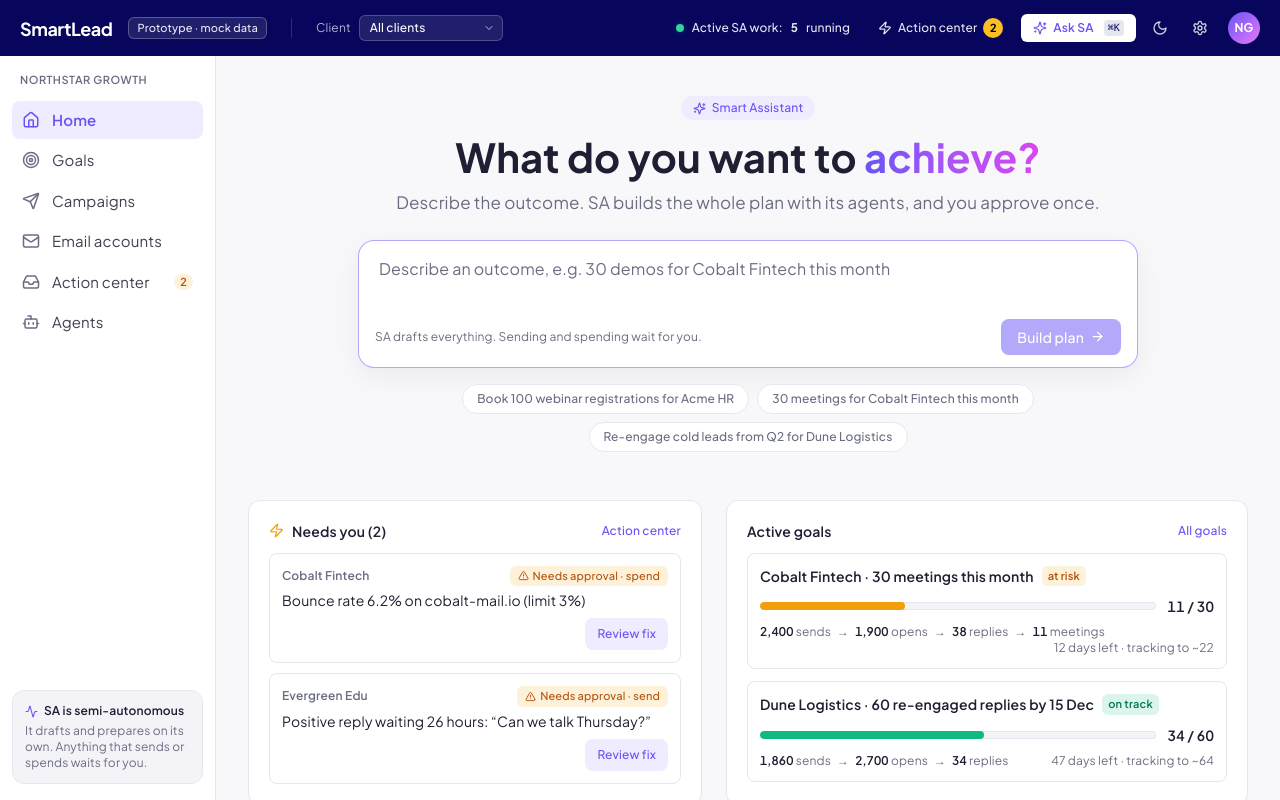
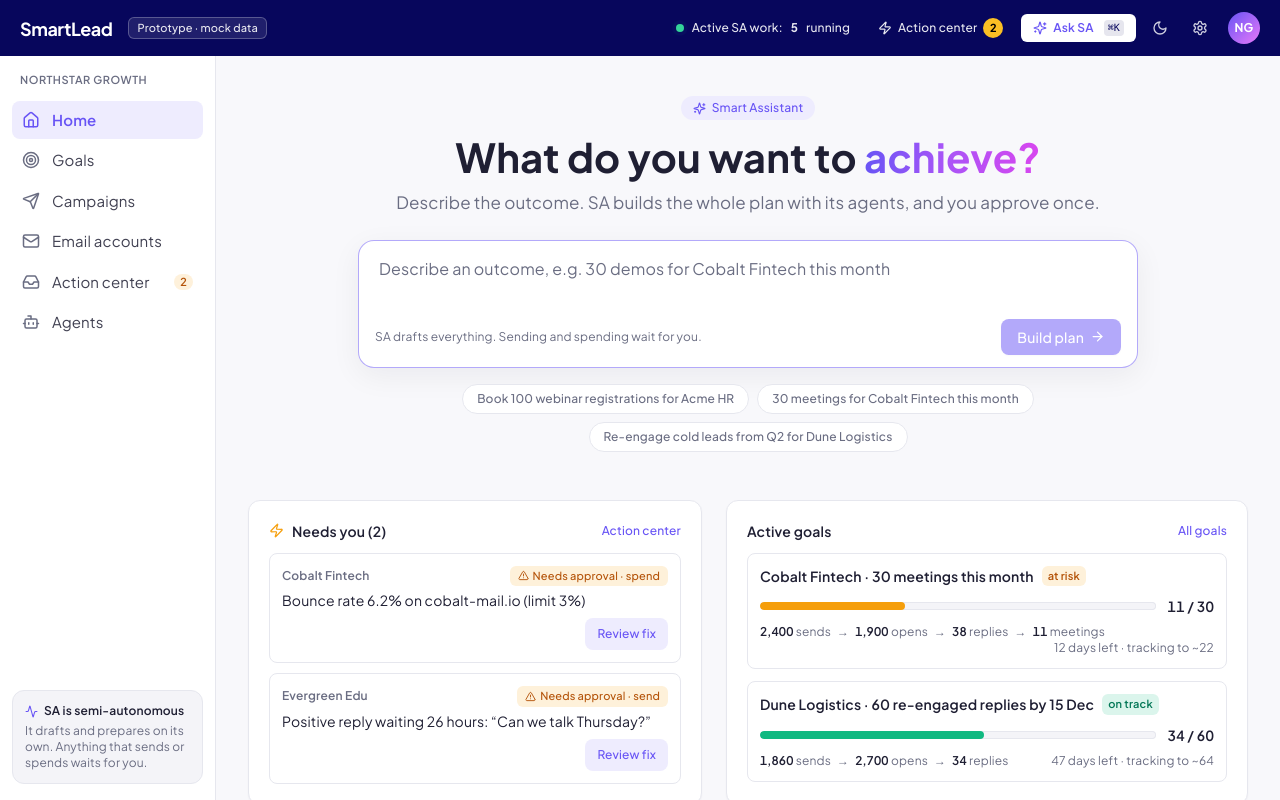
Before and after one commit to vibingmonk/smartlead, a React (Vite) app: page / in a window 1280 px wide. Built offline with nearby package versions, Linux system fonts and the light colour scheme.

Commit message:
Remove client selection from top bar and SA settings
SmartLead has no per-client view or per-client autonomy, so the prototype
shouldn't offer them. All pages now show every client, and SA settings
apply agency-wide.

Co-Authored-By: Claude Opus 5.5 <noreply@anthropic.com>

```diff
--- a/src/data.ts
+++ b/src/data.ts
@@ -4,11 +4,6 @@ import type {
 
 // All data is fictional. Agency: Northstar Growth.
 export const AGENCY = 'Northstar Growth';
-
-export const CLIENTS = [
-  'Acme HR', 'Brightpath Health', 'Cobalt Fintech', 'Dune Logistics', 'Evergreen Edu', 'Fjord Analytics',
-  'Granite Legal', 'Harbor Retail', 'Ion Robotics', 'Juniper Travel', 'Keystone Realty', 'Lumen Media',
-];
 
 export const EXAMPLES = [
   'Book 100 webinar registrations for Acme HR',
--- a/src/pages/ActionCenter.tsx
+++ b/src/pages/ActionCenter.tsx
@@ -7,11 +7,10 @@ import { Button, Card, GateBadge, Modal, PageHeader, cx } from '../ui';
 export default function ActionCenter() {
   const s = useStore();
   const [confirmAll, setConfirmAll] = useState(false);
-  const inClient = (c: string) => s.client === 'All clients' || c === s.client;
-  const items = s.actions.filter((a) => a.status !== 'dismissed' && inClient(a.client)).sort((a, b) => b.rank - a.rank);
+  const items = s.actions.filter((a) => a.status !== 'dismissed').sort((a, b) => b.rank - a.rank);
   const open = items.filter((a) => a.status === 'open');
-  const fixed = s.autoFixed.filter((f) => inClient(f.client));
-  const watching = s.watching.filter((w) => inClient(w.client));
+  const fixed = s.autoFixed;
+  const watching = s.watching;
   const totalSends = open.reduce((n, a) => n + a.sends, 0);
   const totalCredits = open.reduce((n, a) => n + a.credits, 0);
 
--- a/src/pages/Campaigns.tsx
+++ b/src/pages/Campaigns.tsx
@@ -17,8 +17,8 @@ const STATUS_CLS: Record<string, string> = {
 export function Campaigns() {
   const s = useStore();
   const [tab, setTab] = useState('All');
-  const rows = s.campaigns.filter((c) => (s.client === 'All clients' || c.client === s.client) && (tab === 'All' || c.status === tab));
-  const count = (t: string) => s.campaigns.filter((c) => (s.client === 'All clients' || c.client === s.client) && (t === 'All' || c.status === t)).length;
+  const rows = s.campaigns.filter((c) => tab === 'All' || c.status === tab);
+  const count = (t: string) => s.campaigns.filter((c) => t === 'All' || c.status === t).length;
   return (
     <div className="px-8 py-8">
       <PageHeader title="Email campaigns" subtitle="Manage and track all your outreach campaigns" />
@@ -77,7 +77,7 @@ export function Campaigns() {
 export function Accounts() {
   const s = useStore();
   const simulated = s.actions.some((a) => a.id === 'bp' && a.status === 'open');
-  const rows = MAILBOXES.filter((m) => s.client === 'All clients' || m.client === s.client).map((m) =>
+  const rows = MAILBOXES.map((m) =>
     m.email === 'ops@brightpath-mail.com' && simulated ? { ...m, status: 'Disconnected' as const, sentToday: 0 } : m,
   );
   return (
--- a/src/pages/Goals.tsx
+++ b/src/pages/Goals.tsx
@@ -6,7 +6,7 @@ import { Button, Card, GateBadge, PageHeader, ProgressBar, cx } from '../ui';
 
 export default function Goals() {
   const s = useStore();
-  const goals = s.goals.filter((g) => s.client === 'All clients' || g.client === s.client);
+  const goals = s.goals;
   return (
     <div className="mx-auto max-w-[980px] px-8 py-8">
       <PageHeader title="Goals" subtitle="SA owns the outcome, not just the task. It tracks each goal and proposes changes when you drift." />
@@ -18,7 +18,7 @@ export default function Goals() {
         ))}
         {goals.length === 0 && (
           <Card className="p-10 text-center text-sm text-muted">
-            No goals for this client yet.{' '}
+            No goals yet.{' '}
             <button className="font-medium text-primary hover:underline" onClick={() => s.go('home')}>
               Start one
             </button>
--- a/src/pages/Home.tsx
+++ b/src/pages/Home.tsx
@@ -9,9 +9,9 @@ export default function Home() {
   const s = useStore();
   const [v, setV] = useState('');
   const open = s.actions
-    .filter((a) => a.status === 'open' && (s.client === 'All clients' || a.client === s.client))
+    .filter((a) => a.status === 'open')
     .sort((a, b) => b.rank - a.rank);
-  const goals = s.goals.filter((g) => s.client === 'All clients' || g.client === s.client);
+  const goals = s.goals;
   const submit = () => v.trim() && s.startGoal(v.trim());
 
   return (
--- a/src/shell.tsx
+++ b/src/shell.tsx
@@ -1,9 +1,9 @@
 import { useEffect, useRef, useState } from 'react';
 import {
-  Activity, Bot, ChevronDown, FlaskConical, Home, Inbox, Lock, Mail, Moon, RotateCcw, Send, Settings, Sparkles, Sun,
+  Activity, Bot, FlaskConical, Home, Inbox, Lock, Mail, Moon, RotateCcw, Send, Settings, Sparkles, Sun,
   Target, Undo2, X, Zap,
 } from 'lucide-react';
-import { AGENCY, CLIENTS } from './data';
+import { AGENCY } from './data';
 import { openCount, useStore } from './store';
 import type { Autonomy, Page } from './types';
 import { Button, ChatThread, Composer, Modal, cx } from './ui';
@@ -21,23 +21,6 @@ export function TopBar() {
       <span className="rounded-md border border-white/25 bg-white/10 px-2 py-0.5 text-[11px] font-medium text-white/90">
         Prototype · mock data
       </span>
-      <div className="mx-2 h-5 w-px bg-white/15" />
-      <label className="flex items-center gap-2 text-xs text-white/70">
-        Client
-        <span className="relative">
-          <select
-            value={s.client}
-            onChange={(e) => s.setClient(e.target.value)}
-            className="appearance-none rounded-md border border-white/20 bg-white/10 py-1 pl-2.5 pr-7 text-xs font-medium text-white outline-none hover:bg-white/15"
-          >
-            <option className="text-black">All clients</option>
-            {CLIENTS.map((c) => (
-              <option key={c} className="text-black">{c}</option>
-            ))}
-          </select>
-          <ChevronDown size={12} className="pointer-events-none absolute right-2 top-1/2 -translate-y-1/2" />
-        </span>
-      </label>
 
       <div className="ml-auto flex items-center gap-2">
         <div className="relative">
@@ -180,7 +163,7 @@ export function SAPanel() {
 export function DemoPanel() {
   const s = useStore();
   if (!s.demoOpen) return null;
-  const lowRisk = s.autonomy.agency.lowRisk;
+  const lowRisk = s.autonomy.lowRisk;
   const items: [string, () => void][] = [
     ['Start goal: Acme HR webinar', () => s.startGoal('Book 100 webinar registrations for Acme HR')],
     ['Simulate: mailbox disconnects', s.simulateDisconnect],
@@ -241,8 +224,7 @@ function Locked({ label }: { label: string }) {
 
 export function AutonomyModal() {
   const s = useStore();
-  const a: Autonomy = s.autonomy[s.autonomyScope] ?? s.autonomy.agency;
-  const isOverride = s.autonomyScope !== 'agency' && !!s.autonomy[s.autonomyScope];
+  const a: Autonomy = s.autonomy;
   const auto = [
     { v: 'auto-undo' as const, label: 'Auto with undo' },
     { v: 'ask' as const, label: 'Ask me' },
@@ -284,24 +266,6 @@ export function AutonomyModal() {
   ];
   return (
     <Modal open={s.autonomyOpen} onClose={() => s.setAutonomyOpen(false)} title="What SA can do alone" width="max-w-3xl">
-      <div className="px-5 pt-4">
-        <div className="flex items-center gap-3 text-sm">
-          <span className="text-muted">Apply to</span>
-          <select
-            value={s.autonomyScope}
-            onChange={(e) => s.setAutonomyScope(e.target.value)}
-            className="rounded-lg border border-border bg-surface px-2.5 py-1.5 text-sm"
-          >
-            <option value="agency">{AGENCY} (all clients)</option>
-            {CLIENTS.map((c) => (
-              <option key={c} value={c}>Override for {c}</option>
-            ))}
-          </select>
-          {s.autonomyScope !== 'agency' && (
-            <span className="text-xs text-muted">{isOverride ? 'Custom settings for this client' : 'Using agency settings until you change one'}</span>
-          )}
-        </div>
-      </div>
       <div className="p-5">
         <table className="w-full text-sm">
           <thead>
--- a/src/store.ts
+++ b/src/store.ts
@@ -70,7 +70,6 @@ const saGreeting = (): Msg[] => [
 interface Store {
   page: Page;
   theme: 'light' | 'dark';
-  client: string;
   saOpen: boolean;
   saDraft: string;
   demoOpen: boolean;
@@ -84,13 +83,11 @@ interface Store {
   work: WorkItem[];
   goals: Goal[];
   campaigns: Campaign[];
-  autonomy: Record<string, Autonomy>;
-  autonomyScope: string;
+  autonomy: Autonomy;
   toasts: Toast[];
 
   go: (p: Page, focus?: string) => void;
   toggleTheme: () => void;
-  setClient: (c: string) => void;
   openSA: (draft?: string) => void;
   closeSA: () => void;
   toggleDemo: () => void;
@@ -122,8 +119,6 @@ interface Store {
   plusWeek: () => void;
   dismissSuggestion: (goalId: string) => void;
 
-  effectiveAutonomy: (client: string) => Autonomy;
-  setAutonomyScope: (s: string) => void;
   setAutonomy: (patch: Partial<Autonomy>) => void;
   toggleLowRisk: () => void;
   reset: () => void;
@@ -183,7 +178,6 @@ export const useStore = create<Store>((set, get) => {
   return {
     page: 'home',
     theme: 'light',
-    client: 'All clients',
     saOpen: false,
     saDraft: '',
     demoOpen: false,
@@ -192,13 +186,11 @@ export const useStore = create<Store>((set, get) => {
     saMsgs: saGreeting(),
     build: freshBuild(),
     ...initialData(),
-    autonomy: { agency: { ...DEFAULT_AUTONOMY } },
-    autonomyScope: 'agency',
+    autonomy: { ...DEFAULT_AUTONOMY },
     toasts: [],
 
     go: (page, focus) => set({ page, focusAction: focus ?? null, saOpen: page === 'build' ? false : get().saOpen }),
     toggleTheme: () => set((s) => ({ theme: s.theme === 'light' ? 'dark' : 'light' })),
-    setClient: (client) => set({ client }),
     openSA: (draft = '') => set({ saOpen: true, saDraft: draft }),
     closeSA: () => set({ saOpen: false }),
     toggleDemo: () => set((s) => ({ demoOpen: !s.demoOpen })),
@@ -596,7 +588,7 @@ export const useStore = create<Store>((set, get) => {
     simulateDisconnect: () => {
       const s = get();
       if (s.actions.some((a) => a.id === 'bp')) return s.toast('Already simulated. Use Reset demo to run it again.');
-      const aut = s.effectiveAutonomy('Brightpath Health');
+      const aut = s.autonomy;
       const extra: ActionItem[] = [];
       let fixed: AutoFix | null = null;
       if (aut.lowRisk === 'auto-undo') {
@@ -651,16 +643,10 @@ export const useStore = create<Store>((set, get) => {
     dismissSuggestion: (goalId) => set((s) => ({ goals: s.goals.map((g) => (g.id === goalId ? { ...g, suggestion: false } : g)) })),
 
     // ───────────── Autonomy ─────────────
-    effectiveAutonomy: (client) => get().autonomy[client] ?? get().autonomy.agency,
-    setAutonomyScope: (autonomyScope) => set({ autonomyScope }),
-    setAutonomy: (patch) =>
-      set((s) => {
-        const cur = s.autonomy[s.autonomyScope] ?? s.autonomy.agency;
-        return { autonomy: { ...s.autonomy, [s.autonomyScope]: { ...cur, ...patch } } };
-      }),
+    setAutonomy: (patch) => set((s) => ({ autonomy: { ...s.autonomy, ...patch } })),
     toggleLowRisk: () => {
-      const next = get().autonomy.agency.lowRisk === 'auto-undo' ? 'ask' : 'auto-undo';
-      set((s) => ({ autonomy: { ...s.autonomy, agency: { ...s.autonomy.agency, lowRisk: next } } }));
+      const next = get().autonomy.lowRisk === 'auto-undo' ? 'ask' : 'auto-undo';
+      set((s) => ({ autonomy: { ...s.autonomy, lowRisk: next } }));
       get().toast(
         next === 'ask'
           ? 'Low-risk fixes: Ask me. New low-risk issues will wait for your approval.'
@@ -672,7 +658,6 @@ export const useStore = create<Store>((set, get) => {
       clearTimers();
       set({
         page: 'home',
-        client: 'All clients',
         saOpen: false,
         saDraft: '',
         autonomyOpen: false,
@@ -680,8 +665,7 @@ export const useStore = create<Store>((set, get) => {
         saMsgs: saGreeting(),
         build: freshBuild(),
         ...initialData(),
-        autonomy: { agency: { ...DEFAULT_AUTONOMY } },
-        autonomyScope: 'agency',
+        autonomy: { ...DEFAULT_AUTONOMY },
       });
       get().toast('Demo reset');
     },
```
